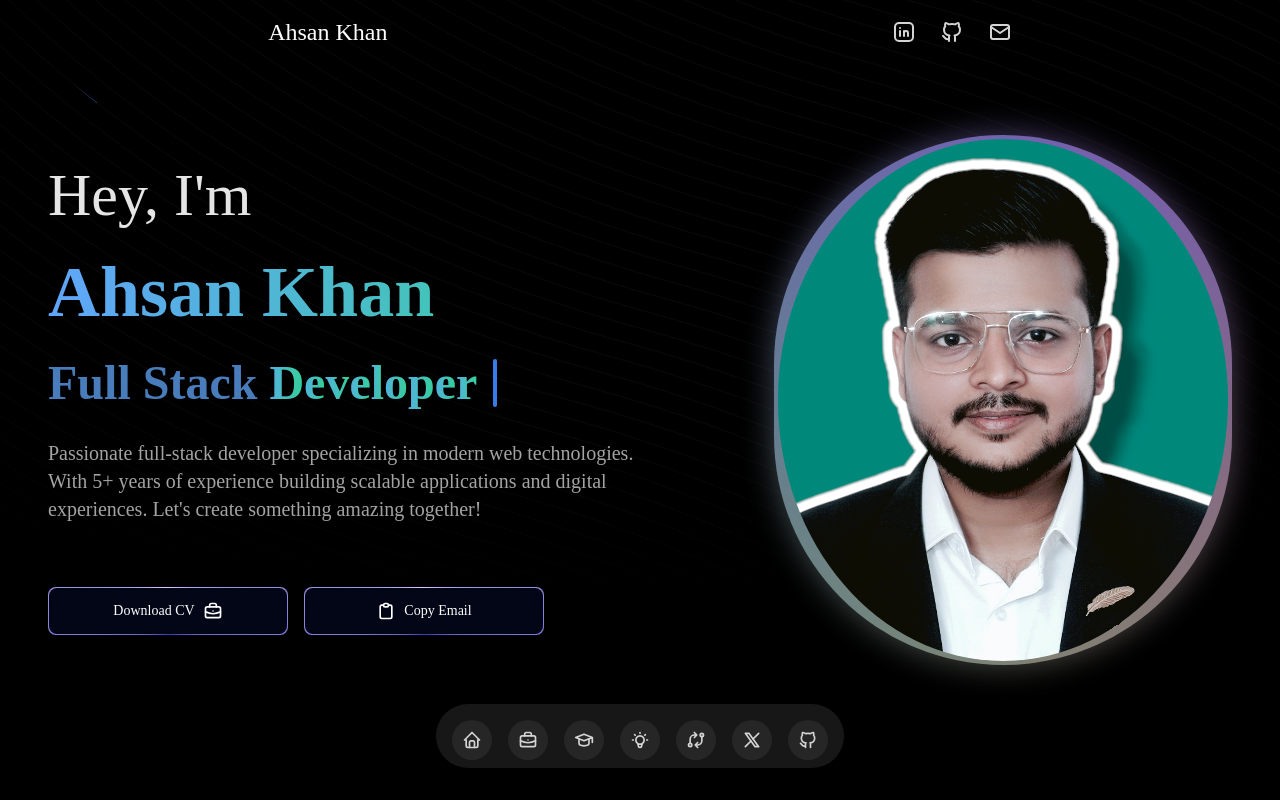
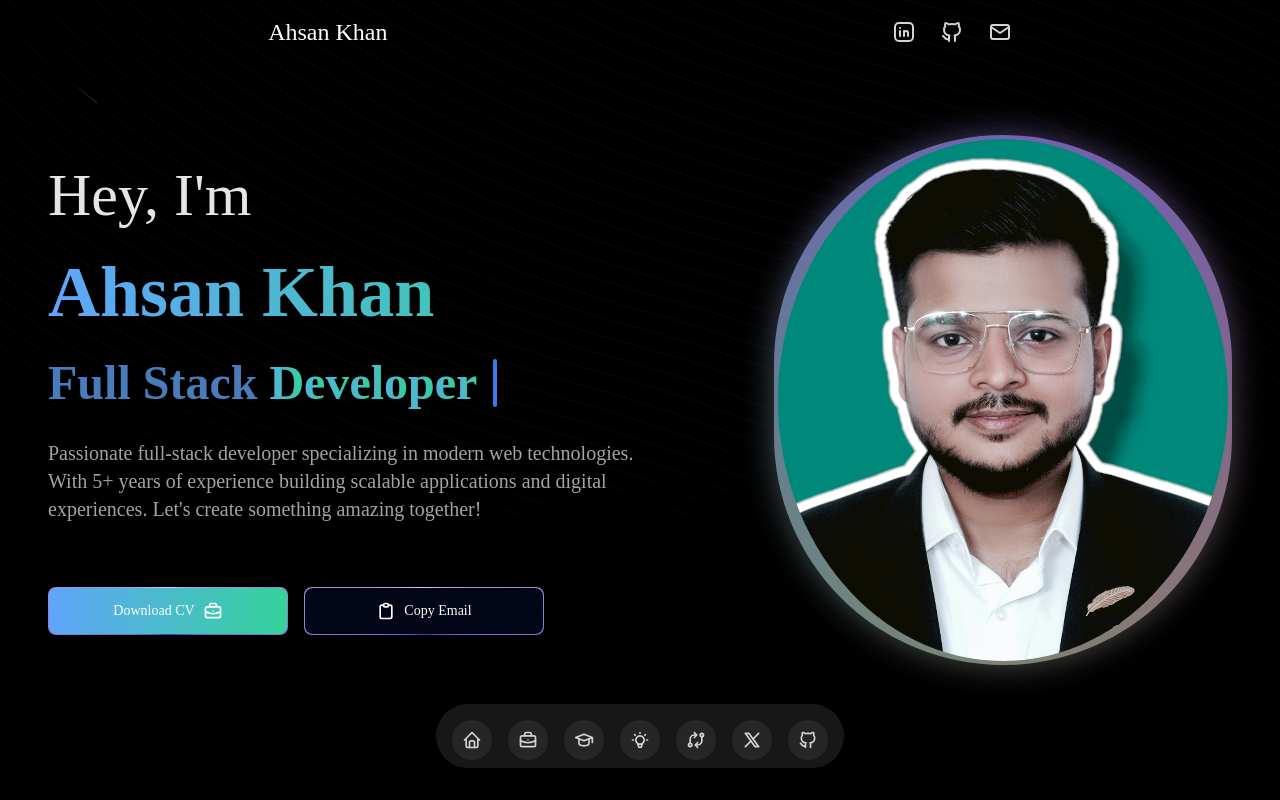
Before and after one commit to AhsanKhaan/AhsankhanPortfolio, a Next.js app: page / in a window 1280 px wide. Built offline with nearby package versions, Linux system fonts and the light colour scheme; a web font is replaced by a local one.

Commit message:
Hero section Completion

```diff
--- a/app/components/sections/Hero.tsx
+++ b/app/components/sections/Hero.tsx
@@ -90,6 +90,20 @@ const Hero = () => {
     { text: "Developer", className: "text-emerald-400/25 dark:text-emerald-400/25 bg-gradient-to-r from-blue-400 to-emerald-400 bg-clip-text text-transparent shadow-xl" },
   ];
 
+
+  const [isDownloading, setIsDownloading] = useState(false);
+  const handleDownloadCV = () => {
+    setIsDownloading(true);
+
+    // Simulate download process
+    const link = document.createElement("a");
+    link.href = "/data/portfolio.csv"; // Path to your CSV file
+    link.download = "Ahsan_Khan_Portfolio.csv";
+    link.click();
+
+    // Stop animation after 2 seconds
+    setTimeout(() => setIsDownloading(false), 2000);
+  };
   return (
     <>
       <BackgroundBeams />
@@ -119,10 +133,16 @@ const Hero = () => {
               title="Download CV"
               icon={<IconBriefcase size={20} />}
               position="right"
-              handleClick={handleDownloadResume}
-              otherClasses=""
+              handleClick={handleDownloadCV}
+              otherClasses="text-transparent bg-gradient-to-r from-blue-400 to-emerald-400 hover:bg-black dark:hover:bg-blue hover:text-black dark:hover:text-blue-900 dark:hover:font-bold transition-colors duration-300"
             />
-
+              {isDownloading && (
+                <Lottie
+                  animationData={animationData}
+                  loop={false}
+                  className="absolute -bottom-20 left-1/2 transform -translate-x-1/2 w-200 h-200"
+                />
+              )}
             <div className="relative">
               <MagicButton
                 title={copied ? "Email Copied!" : "Copy Email"}
```
